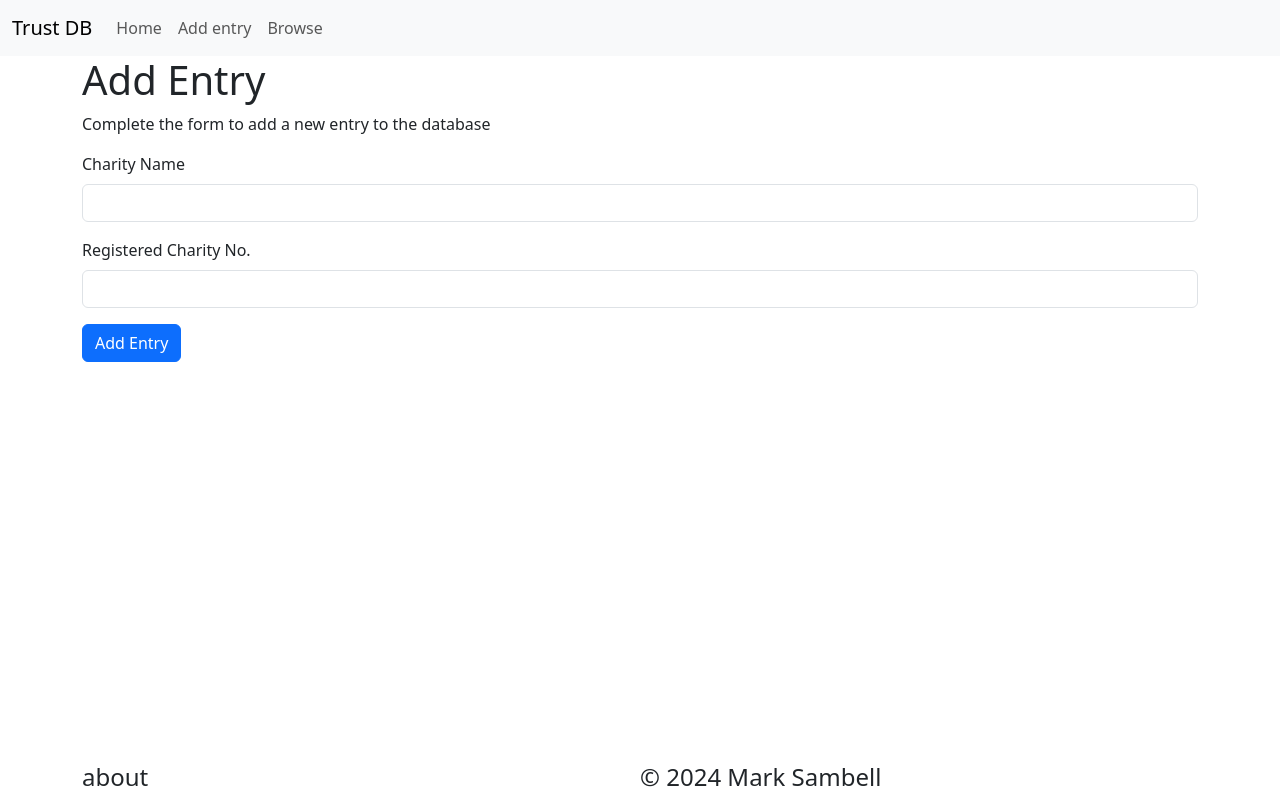
After one commit to mksambell/trust-database, a Flask app: page /add_entry in a window 1280 px wide. The commit adds this page. Run offline with Flask 3, Linux system fonts and the light colour scheme.

Commit message:
add add_entry.html and related function in routes.py

```diff
--- a/trustdatabase/models.py
+++ b/trustdatabase/models.py
@@ -21,9 +21,9 @@ class Cause(db.Model):
 class Trust(db.Model):
     # schema for Trust model
     id = db.Column(db.Integer, primary_key=True)
+    trust_reg_num = db.Column(db.Integer, unique=True, nullable=False)
     trust_name = db.Column(db.String(60), unique=True, nullable=False)
     trust_description = db.Column(db.Text, nullable=True)
-    trust_reg_num = db.Column(db.Integer, unique=True, nullable=False)
     trust_phone = db.Column(db.Integer)
     trust_email = db.Column(db.String(70))
     trustee_names = db.Column(db.Text)
--- a/trustdatabase/routes.py
+++ b/trustdatabase/routes.py
@@ -1,7 +1,20 @@
-from flask import render_template
+from flask import render_template, request, redirect, url_for
 from trustdatabase import app, db
 from trustdatabase.models import Region, Cause, Trust
 
 @app.route("/")
 def home():
     return render_template("home.html")
+
+@app.route("/add_entry", methods=["GET", "POST"])
+def add_entry():
+    if request.method == "POST":
+        trust = Trust(trust_reg_num=request.form.get("trust_reg_num"), trust_name=request.form.get("trust_name"))
+        db.session.add(trust)
+        db.session.commit()
+        return redirect(url_for("home"))
+    return render_template("add_entry.html")
+
+@app.route("/browse", methods=["GET"])
+def browse():
+    return render_template("browse.html")
--- /dev/null
+++ b/trustdatabase/templates/add_entry.html
@@ -0,0 +1,24 @@
+{% extends "base.html" %}
+{% block content %}
+
+<div>
+    <h1>Add Entry</h1>
+    <p>Complete the form to add a new entry to the database</p>
+</div>
+
+<div class="row">
+    <form class="col" method="POST" action="{{ url_for('add_entry') }}">
+        <div class="mb-3">
+            <label for="trust_name" class="form-label">Charity Name</label>
+            <input name="trust_name" id="trust_name" type="text" minlength="5" maxlength="60" class="form-control" required>
+        </div>
+        <div class="mb-3">
+            <label for="trust_reg_num" class="form-label">Registered Charity No.</label>
+            <input name="trust_reg_num" id="trust_reg_num"type="text" class="form-control" required>
+        </div>
+        <button type="submit" class="btn btn-primary">Add Entry</button>
+    </form>
+</div>
+
+
+{% endblock %}
--- a/trustdatabase/templates/base.html
+++ b/trustdatabase/templates/base.html
@@ -11,6 +11,9 @@
     <!-- Bootstrap CSS -->
     <link href="https://cdn.jsdelivr.net/npm/bootstrap@5.3.3/dist/css/bootstrap.min.css" rel="stylesheet"
         integrity="sha384-QWTKZyjpPEjISv5WaRU9OFeRpok6YctnYmDr5pNlyT2bRjXh0JMhjY6hW+ALEwIH" crossorigin="anonymous">
+
+    <!-- Font Awesome CDN -->
+    <link rel="stylesheet" href="https://cdnjs.cloudflare.com/ajax/libs/font-awesome/6.7.1/css/all.min.css">
 
     <!-- Custom CSS -->
     <link rel="stylesheet" href="{{ url_for('static', filename='css/style.css') }}" type="text/css">
@@ -34,10 +37,10 @@
                             <a class="nav-link" href="{{ url_for('home') }}">Home</a>
                         </li>
                         <li class="nav-item">
-                            <a class="nav-link" href="">Add entry</a>
+                            <a class="nav-link" href="{{ url_for('add_entry') }}">Add entry</a>
                         </li>
                         <li class="nav-item">
-                            <a class="nav-link" href="">Browse</a>
+                            <a class="nav-link" href="{{ url_for('browse') }}">Browse</a>
                         </li>
 
                     </ul>
```
Also changed, not shown: trustdatabase/templates/browse.html (added, +13 -0 lines), trustdatabase/templates/home.html (+10 -2 lines).
